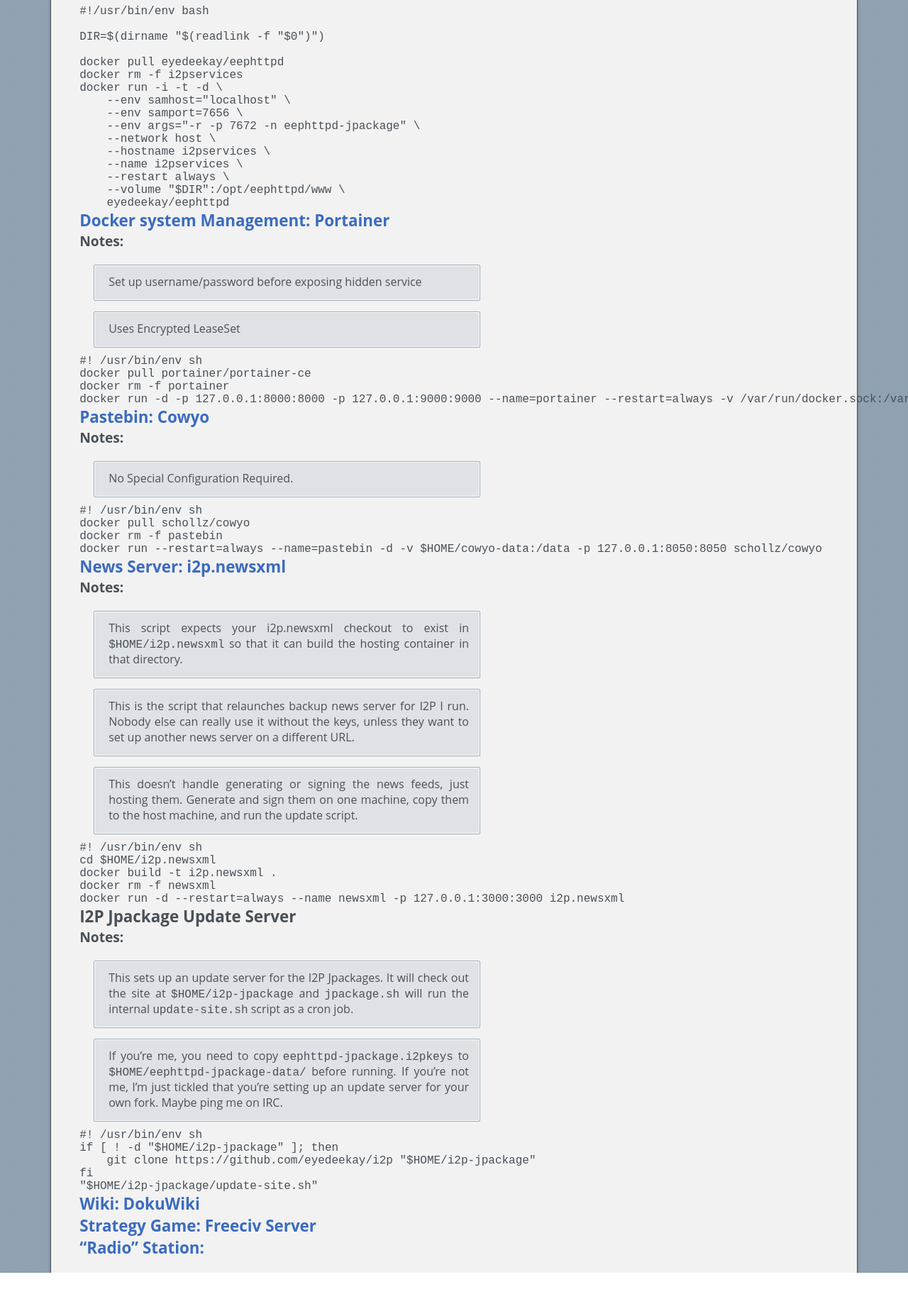
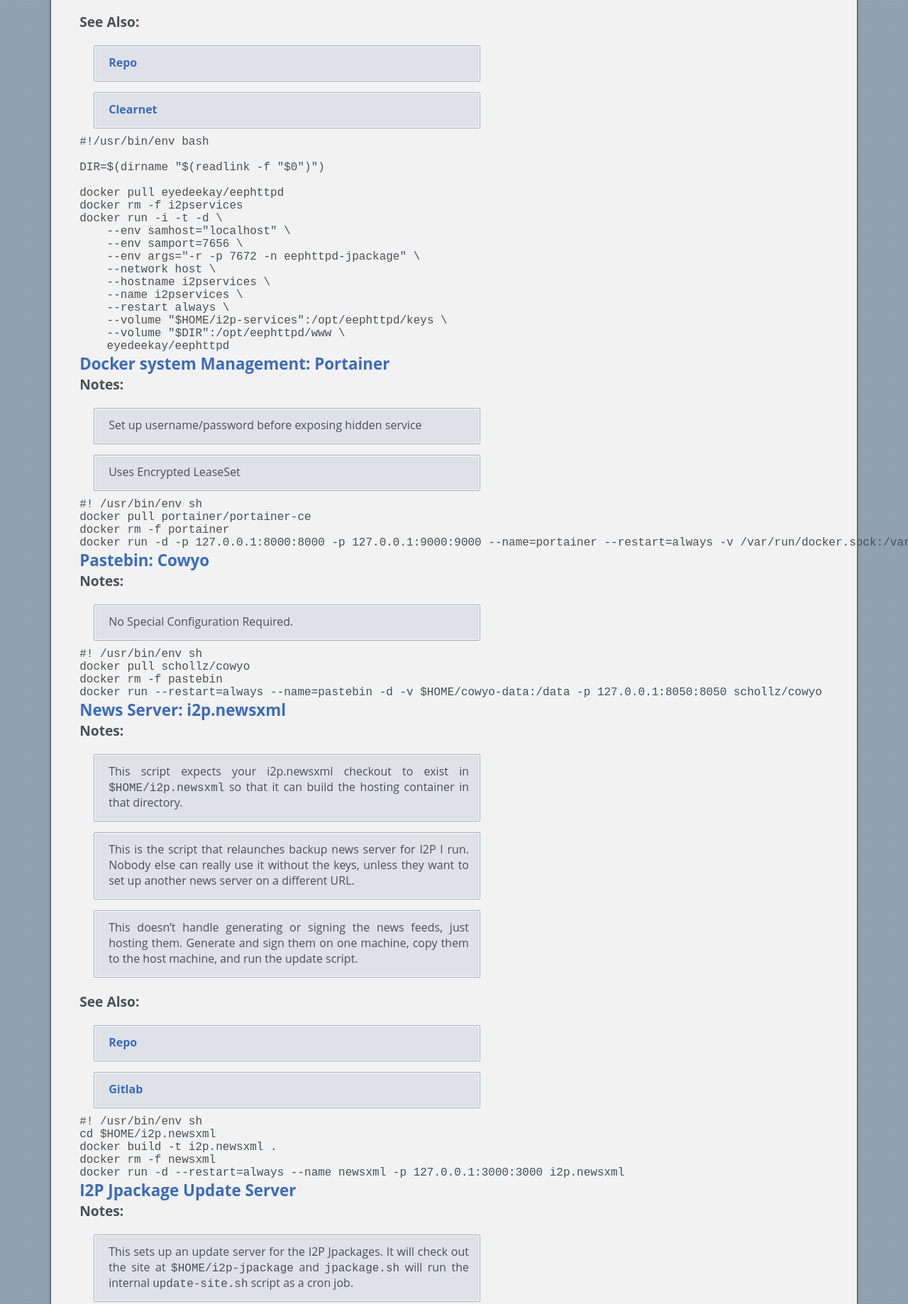
Before and after one commit to eyedeekay/Services, a plain HTML site: page index.html in a window 1280 px wide. Shown: the part 642-2480 px from the top of the page at 71% size. Before the commit the page ends 2436 px from the top, so only its background shows below. Drawn offline with Linux system fonts and the light colour scheme.

Commit message:
Expand on notes

```diff
--- a/index.html
+++ b/index.html
@@ -25,6 +25,11 @@
 <ul>
 <li>Hosting this site(The one in this repository) requires a checkout of this repository. It can be anywhere, the script finds the correct directory to use.</li>
 </ul>
+<h3 id="see-also">See Also:</h3>
+<ul>
+<li><a href="https://github.com/eyedeekay/Services">Repo</a></li>
+<li><a href="https://eyedeekay.github.io/Services">Clearnet</a></li>
+</ul>
 <div class="sourceCode" id="cb3"><pre class="sourceCode bash"><code class="sourceCode bash"><span id="cb3-1"><a href="#cb3-1" aria-hidden="true"></a><span class="co">#!/usr/bin/env bash</span></span>
 <span id="cb3-2"><a href="#cb3-2" aria-hidden="true"></a></span>
 <span id="cb3-3"><a href="#cb3-3" aria-hidden="true"></a><span class="va">DIR=$(</span><span class="fu">dirname</span> <span class="st">&quot;</span><span class="va">$(</span><span class="fu">readlink</span> -f <span class="st">&quot;</span><span class="va">$0</span><span class="st">&quot;</span><span class="va">)</span><span class="st">&quot;</span><span class="va">)</span></span>
@@ -39,8 +44,9 @@
 <span id="cb3-12"><a href="#cb3-12" aria-hidden="true"></a>    <span class="ex">--hostname</span> i2pservices <span class="kw">\</span></span>
 <span id="cb3-13"><a href="#cb3-13" aria-hidden="true"></a>    <span class="ex">--name</span> i2pservices <span class="kw">\</span></span>
 <span id="cb3-14"><a href="#cb3-14" aria-hidden="true"></a>    <span class="ex">--restart</span> always <span class="kw">\</span></span>
-<span id="cb3-15"><a href="#cb3-15" aria-hidden="true"></a>    <span class="ex">--volume</span> <span class="st">&quot;</span><span class="va">$DIR</span><span class="st">&quot;</span>:/opt/eephttpd/www <span class="kw">\</span></span>
-<span id="cb3-16"><a href="#cb3-16" aria-hidden="true"></a>    <span class="ex">eyedeekay/eephttpd</span></span></code></pre></div>
+<span id="cb3-15"><a href="#cb3-15" aria-hidden="true"></a>    <span class="ex">--volume</span> <span class="st">&quot;</span><span class="va">$HOME</span><span class="st">/i2p-services&quot;</span>:/opt/eephttpd/keys <span class="kw">\</span></span>
+<span id="cb3-16"><a href="#cb3-16" aria-hidden="true"></a>    <span class="ex">--volume</span> <span class="st">&quot;</span><span class="va">$DIR</span><span class="st">&quot;</span>:/opt/eephttpd/www <span class="kw">\</span></span>
+<span id="cb3-17"><a href="#cb3-17" aria-hidden="true"></a>    <span class="ex">eyedeekay/eephttpd</span></span></code></pre></div>
 <h2 id="docker-system-management-portainer"><a href="portainer.html">Docker system Management: Portainer</a></h2>
 <h3 id="notes-2">Notes:</h3>
 <ul>
@@ -67,16 +73,26 @@
 <li>This is the script that relaunches backup news server for I2P I run. Nobody else can really use it without the keys, unless they want to set up another news server on a different URL.</li>
 <li>This doesn’t handle generating or signing the news feeds, just hosting them. Generate and sign them on one machine, copy them to the host machine, and run the update script.</li>
 </ul>
+<h3 id="see-also-1">See Also:</h3>
+<ul>
+<li><a href="https://github.com/i2p/i2p.newsxml">Repo</a></li>
+<li><a href="https://i2pgit.org/i2p-hackers/i2p.newsxml">Gitlab</a></li>
+</ul>
 <div class="sourceCode" id="cb6"><pre class="sourceCode bash"><code class="sourceCode bash"><span id="cb6-1"><a href="#cb6-1" aria-hidden="true"></a><span class="co">#! /usr/bin/env sh</span></span>
 <span id="cb6-2"><a href="#cb6-2" aria-hidden="true"></a><span class="bu">cd</span> <span class="va">$HOME</span>/i2p.newsxml</span>
 <span id="cb6-3"><a href="#cb6-3" aria-hidden="true"></a><span class="ex">docker</span> build -t i2p.newsxml .</span>
 <span id="cb6-4"><a href="#cb6-4" aria-hidden="true"></a><span class="ex">docker</span> rm -f newsxml</span>
 <span id="cb6-5"><a href="#cb6-5" aria-hidden="true"></a><span class="ex">docker</span> run -d --restart=always --name newsxml -p 127.0.0.1:3000:3000 i2p.newsxml</span></code></pre></div>
-<h2 id="i2p-jpackage-update-server">I2P Jpackage Update Server</h2>
+<h2 id="i2p-jpackage-update-server"><a href="jpackage.html">I2P Jpackage Update Server</a></h2>
 <h3 id="notes-5">Notes:</h3>
 <ul>
 <li>This sets up an update server for the I2P Jpackages. It will check out the site at <code>$HOME/i2p-jpackage</code> and <code>jpackage.sh</code> will run the internal <code>update-site.sh</code> script as a cron job.</li>
 <li>If you’re me, you need to copy <code>eephttpd-jpackage.i2pkeys</code> to <code>$HOME/eephttpd-jpackage-data/</code> before running. If you’re not me, I’m just tickled that you’re setting up an update server for your own fork. Maybe ping me on IRC.</li>
+</ul>
+<h3 id="see-also-2">See Also:</h3>
+<ul>
+<li><a href="https://github.com/eyedeekay/i2p">Repo</a></li>
+<li><a href="https://eyedeekay.github.io/i2p">Clearnet</a></li>
 </ul>
 <div class="sourceCode" id="cb7"><pre class="sourceCode bash"><code class="sourceCode bash"><span id="cb7-1"><a href="#cb7-1" aria-hidden="true"></a><span class="co">#! /usr/bin/env sh</span></span>
 <span id="cb7-2"><a href="#cb7-2" aria-hidden="true"></a><span class="kw">if</span><span class="bu"> [</span> <span class="ot">!</span> <span class="ot">-d</span> <span class="st">&quot;</span><span class="va">$HOME</span><span class="st">/i2p-jpackage&quot;</span><span class="bu"> ]</span>; <span class="kw">then</span></span>
```
Also changed, not shown: host.html (+8 -2 lines), jpackage.html (+6 -1 lines), newsxml.html (+5 -0 lines), 8 other files.
